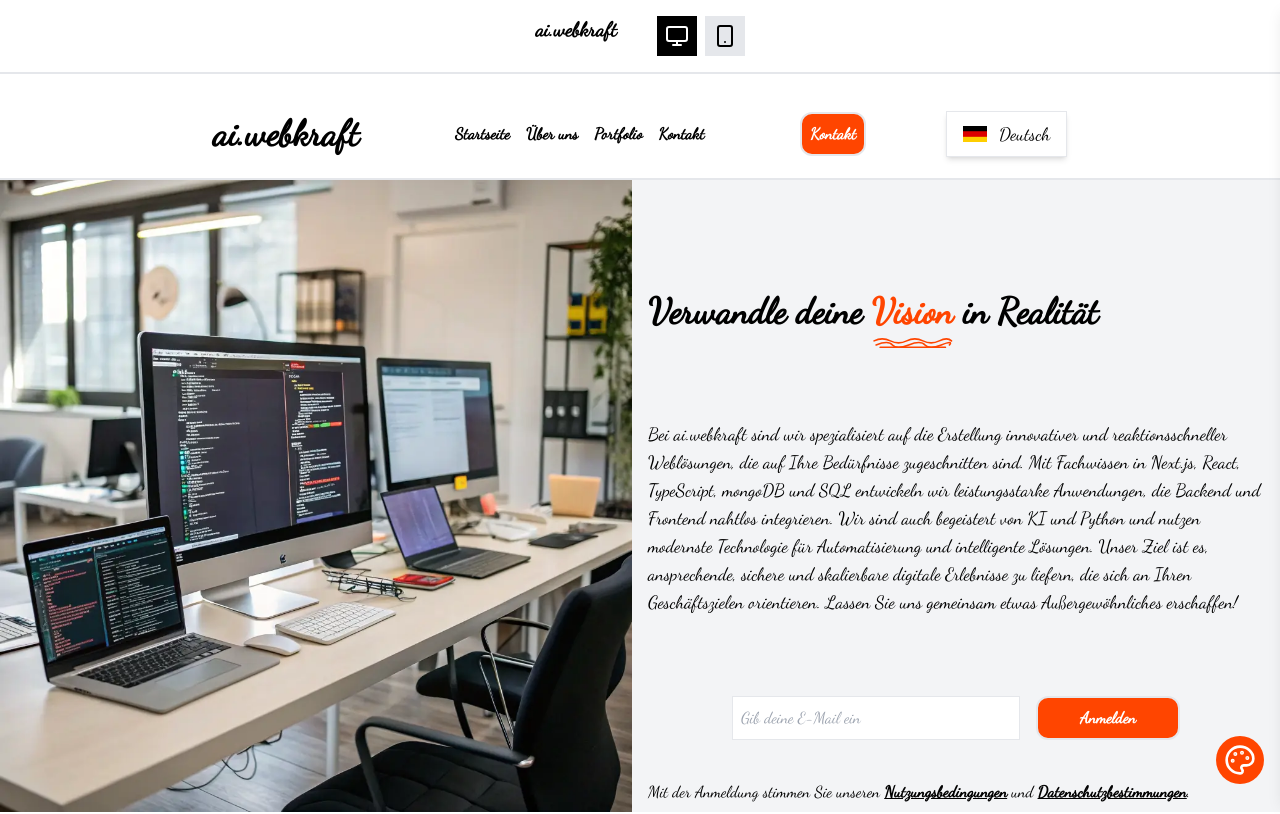
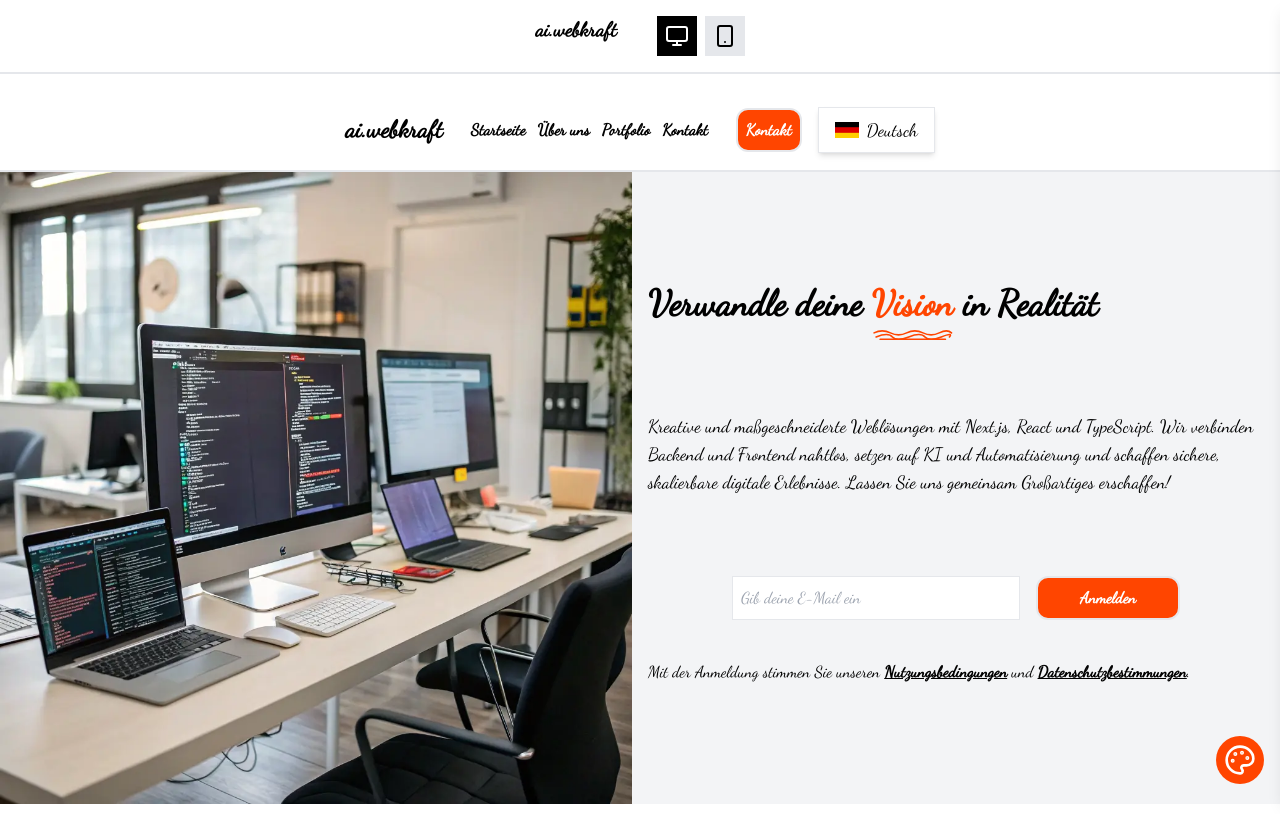
Before and after one commit to ghulamkarimi/portofolio, a React (Vite) app: page /de in a window 1280 px wide. Shown: the top 814 px of the page. Built offline with nearby package versions, Linux system fonts and the light colour scheme; a web font is replaced by a local one.

Commit message:
Refactor Menu and LanguageSwitcher components for improved styling; update localization descriptions for clarity and conciseness

```diff
--- a/src/components/menu/Menu.tsx
+++ b/src/components/menu/Menu.tsx
@@ -12,10 +12,10 @@ const Menu = () => {
 
   return (
     <div className="w-full">
-      <div className="flex items-center justify-center gap-20 p-4">
-        <h1 className="text-4xl font-bold">ai.webkraft</h1>
+      <div className="flex items-center justify-center gap-4 p-4">
+        <h1 className="text-2xl font-bold">ai.webkraft</h1>
 
-        <ul className="flex gap-4 items-center p-4 font-bold">
+        <ul className="flex gap-3 items-center p-3 font-bold">
           <li className="hover:text-blue-400 cursor-pointer transition-all duration-300 ease-in-out">
             <NavLink to={`/${lang}/`}>{t("menu.home")}</NavLink>
           </li>
--- a/src/components/toggleLanguage/LanguageSwitcher.tsx
+++ b/src/components/toggleLanguage/LanguageSwitcher.tsx
@@ -28,7 +28,7 @@ const LanguageSwitcher = () => {
     <div className="relative inline-block text-left">
       <button
         onClick={() => setIsOpen(!isOpen)}
-        className="flex items-center px-4 gap-3 py-2 bg-white border rounded-lg shadow-md cursor-pointer text-lg hover:bg-gray-100 transition duration-200"
+        className="flex items-center px-4 gap-2 py-2 bg-white border rounded-lg shadow-md cursor-pointer text-lg hover:bg-gray-100 transition duration-200"
       >
         <img
           src={languages.find((l) => l.code === i18n.language)?.flag || "/flags/en.png"}
--- a/src/locales/ar.json
+++ b/src/locales/ar.json
@@ -2,7 +2,7 @@
     "titlePart1": "حول",
     "titlePart2": "رؤيتك",
     "titlePart3": "إلى واقع",
-    "description": "في ai.webkraft، نحن متخصصون في إنشاء حلول ويب مبتكرة وسريعة الاستجابة مصممة خصيصًا لاحتياجاتك. بخبرة في Next.js، React، TypeScript، mongoDB وSQL، نقوم ببناء تطبيقات عالية الأداء تتكامل بسلاسة بين الواجهة الأمامية والخلفية. نحن أيضًا شغوفون بالذكاء الاصطناعي وPython، ونستخدم التكنولوجيا الحديثة للعمليات الذكية والتشغيل الآلي.",
+    "description": "حلول ويب إبداعية ومخصصة باستخدام Next.js وReact وTypeScript. نقوم بدمج الواجهة الخلفية والأمامية بسلاسة، ونستفيد من الذكاء الاصطناعي والأتمتة، وننشئ تجارب رقمية آمنة وقابلة للتطوير. لنُبدع معًا شيئًا رائعًا!",
     "emailPlaceholder": "أدخل بريدك الإلكتروني",
     "signupButton": "اشترك",
     "termsMessage": "بالتسجيل، فإنك توافق على",
--- a/src/locales/de.json
+++ b/src/locales/de.json
@@ -2,7 +2,7 @@
     "titlePart1": "Verwandle deine",
     "titlePart2": "Vision",
     "titlePart3": "in Realität",
-    "description": "Bei ai.webkraft sind wir spezialisiert auf die Erstellung innovativer und reaktionsschneller Weblösungen, die auf Ihre Bedürfnisse zugeschnitten sind. Mit Fachwissen in Next.js, React, TypeScript, mongoDB und SQL entwickeln wir leistungsstarke Anwendungen, die Backend und Frontend nahtlos integrieren. Wir sind auch begeistert von KI und Python und nutzen modernste Technologie für Automatisierung und intelligente Lösungen. Unser Ziel ist es, ansprechende, sichere und skalierbare digitale Erlebnisse zu liefern, die sich an Ihren Geschäftszielen orientieren. Lassen Sie uns gemeinsam etwas Außergewöhnliches erschaffen!",
+    "description": "Kreative und maßgeschneiderte Weblösungen mit Next.js, React und TypeScript. Wir verbinden Backend und Frontend nahtlos, setzen auf KI und Automatisierung und schaffen sichere, skalierbare digitale Erlebnisse. Lassen Sie uns gemeinsam Großartiges erschaffen!",
     "emailPlaceholder": "Gib deine E-Mail ein",
     "signupButton": "Anmelden",
     "termsMessage": "Mit der Anmeldung stimmen Sie unseren",
--- a/src/locales/en.json
+++ b/src/locales/en.json
@@ -2,7 +2,7 @@
     "titlePart1": "Transform Your",
     "titlePart2": "Vision",
     "titlePart3": "into Reality",
-    "description": "At ai.webkraft, we specialize in creating innovative and responsive web solutions tailored to your needs. With expertise in Next.js, React, TypeScript, mongoDB and SQL, we build high-performance applications that seamlessly integrate backend and frontend. We are also passionate about AI and Python, leveraging cutting-edge technology for automation and intelligent solutions. Our goal is to deliver engaging, secure, and scalable digital experiences that align with your business objectives. Let's build something exceptional together!",
+    "description": "Creative and tailored web solutions with Next.js, React, and TypeScript. We seamlessly integrate backend and frontend, leverage AI and automation, and create secure, scalable digital experiences. Let's build something great together!",
     "emailPlaceholder": "Enter your email",
     "signupButton": "Sign up",
     "termsMessage": "By signing up, you agree to our",
--- a/src/locales/fa.json
+++ b/src/locales/fa.json
@@ -1,8 +1,8 @@
 {
   "titlePart1": "دیدگاه خود را",
-  "titlePart2": "به واقعیت تبدیل کنید",
+  "titlePart2": " واقعی کنید",
   "titlePart3": "",
-  "description": "در ai.webkraft، ما در ایجاد راه حل‌های وب نوآورانه و واکنش‌گرا که برای نیازهای شما سفارشی شده‌اند، تخصص داریم. با تخصص در Next.js، React، TypeScript, mongoDB و SQL، ما برنامه‌های با کارایی بالا ایجاد می‌کنیم که بک‌اند و فرانت‌اند را به طور یکپارچه ادغام می‌کنند. ما همچنین به هوش مصنوعی و پایتون علاقه‌مندیم و از فناوری‌های پیشرفته برای اتوماسیون و راه‌حل‌های هوشمند استفاده می‌کنیم.",
+ "description": "راه‌حل‌های وب خلاقانه و سفارشی با Next.js، React و TypeScript. ما بک‌اند و فرانت‌اند را به‌طور یکپارچه ادغام می‌کنیم، از هوش مصنوعی و اتوماسیون بهره می‌بریم و تجربه‌های دیجیتالی امن و مقیاس‌پذیر ایجاد می‌کنیم. بیایید با هم چیزهای فوق‌العاده‌ای بسازیم!",
   "emailPlaceholder": "ایمیل خود را وارد کنید",
   "signupButton": "ثبت نام",
   "termsMessage": "با ثبت نام، شما با",
@@ -18,7 +18,6 @@
     "contactUs": "تماس با ما"
   },
   "about": {
-    "title": "ای وب‌کرفت",
     "description": "در ai.webkraft، ما در ارائه راه‌حل‌های با کیفیت بالا برای توسعه وب تخصص داریم که به رشد کسب‌وکارها کمک کرده و تجربه کاربری فوق‌العاده‌ای ایجاد می‌کنند. تیم ما به نوآوری و همکاری متعهد است.",
     "missionTitle": "ماموریت ما",
     "missionDescription": "ما راه‌حل‌های وب سفارشی ارائه می‌دهیم که به رشد کسب‌وکارها و بهبود حضور دیجیتالی آنها کمک می‌کند.",
--- a/src/locales/tr.json
+++ b/src/locales/tr.json
@@ -2,7 +2,7 @@
     "titlePart1": "Dönüştürün",
     "titlePart2": "Vizyonunuzu",
     "titlePart3": "Gerçeğe",
-    "description": "Ai.webkraft olarak, ihtiyaçlarınıza özel yenilikçi ve duyarlı web çözümleri oluşturmada uzmanız. Next.js, React, TypeScript, MongoDB ve SQL konularında uzmanlaşarak, arka uç ve ön ucu sorunsuz bir şekilde entegre eden yüksek performanslı uygulamalar geliştiriyoruz. Ayrıca, yapay zeka (AI) ve Python konusunda tutkuluyuz ve en son teknolojileri otomasyon ve akıllı çözümler için kullanıyoruz. Hedefimiz, iş hedeflerinizle uyumlu, etkileyici, güvenli ve ölçeklenebilir dijital deneyimler sunmaktır. Gelin, birlikte olağanüstü bir şey yaratalım!",
+    "description": "Next.js, React ve TypeScript ile yaratıcı ve özelleştirilmiş web çözümleri. Backend ve frontend'i sorunsuz bir şekilde entegre ediyor, yapay zeka ve otomasyonu kullanıyor ve güvenli, ölçeklenebilir dijital deneyimler oluşturuyoruz. Gelin birlikte harika şeyler inşa edelim!",
     "emailPlaceholder": "E-posta adresinizi girin",
     "signupButton": "Kaydol",
     "termsMessage": "Kaydolarak şu şartları kabul etmiş olursunuz:",
```
